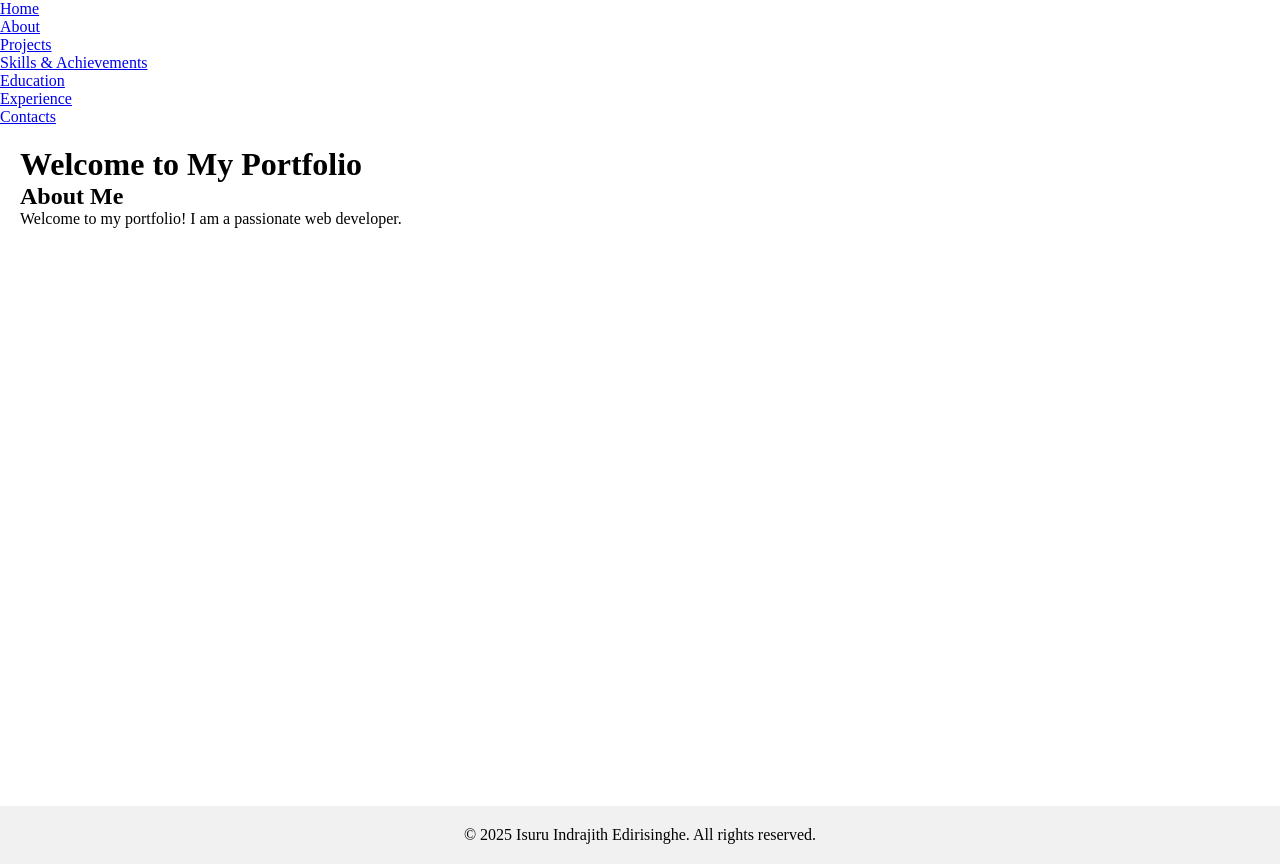
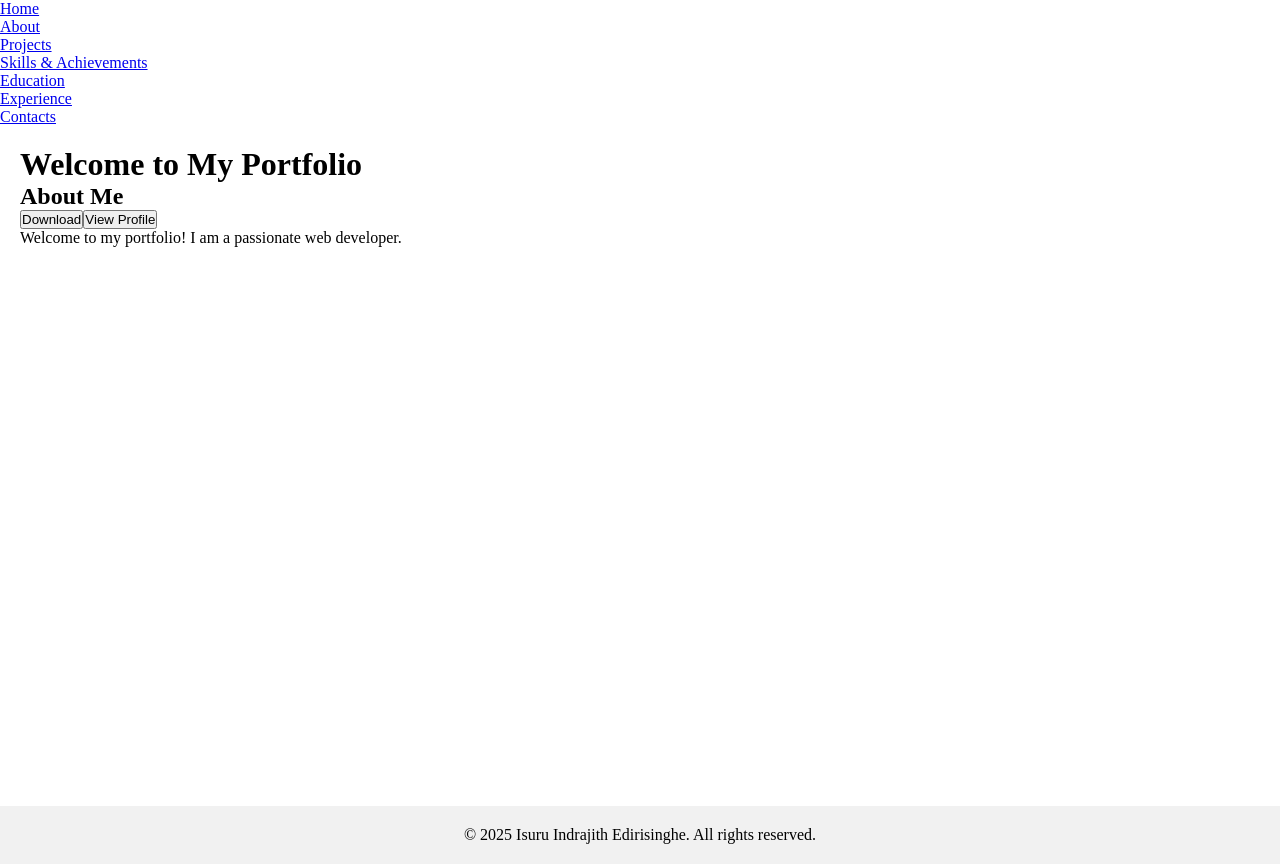
Before and after one commit to IsuruIndrajith/my-portfolio, a React (Vite) app: page / in a window 1280 px wide. Built offline with nearby package versions, Linux system fonts and the light colour scheme.

Commit message:
Button action

```diff
--- a/src/App.jsx
+++ b/src/App.jsx
@@ -2,15 +2,20 @@
 import Body from "./Components/Body/Body"
 import Footer from "./Components/Footer/Footer"
 import Header from "./Components/Header/Header"
+import DownloadButton from "./Components/Buttons/DowloadButton/DownloadButton"
+
 function App() {
 
 
   return (
     <div>
-      <Header/>
+      <Header />
+
+      {/* following is including props handling */}
       <Body>
         <h1>Welcome to My Portfolio</h1>
         <h2>About Me</h2>
+        <DownloadButton/>
          <p>Welcome to my portfolio! I am a passionate web developer.</p>
       </Body>
         <Footer />
--- /dev/null
+++ b/src/Components/Buttons/DowloadButton/DownloadButton.jsx
@@ -0,0 +1,26 @@
+import React from 'react'
+
+function DownloadButton() {
+
+    function handleDownload() {
+        console.log("Download button clicked");
+    }
+
+    // Using Arrow function instead of normal function
+    const viewProfile = () => {
+        console.log("View Profile button clicked");
+    }
+
+    // Check the anonymous function also.
+
+
+    return (
+        // onClick event handler to trigger the handleDownload function
+        <div>
+            <button onClick={handleDownload}>Download</button>
+            <button onClick={viewProfile}>View Profile</button>
+        </div>
+    )
+}
+
+export default DownloadButton
```
